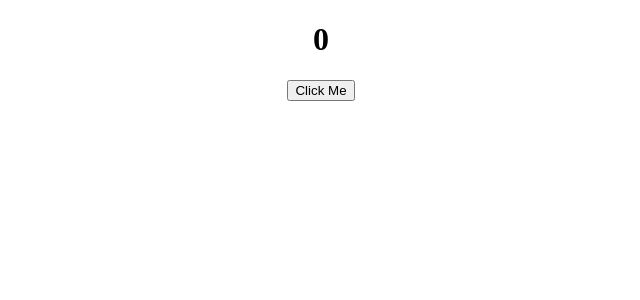
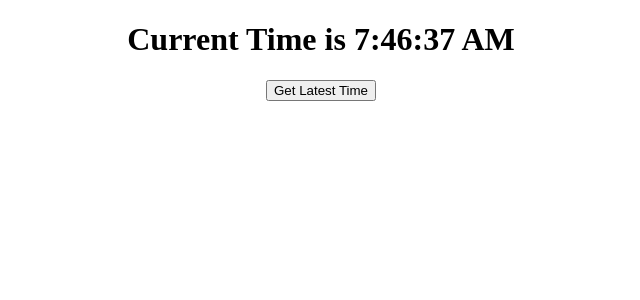
Before and after one commit to aayushjoshi129/Practice, a React (Create React App) app in the folder React_Tasks_Practice/thapa_tasks_app/: page / in a window 1280 px wide. Shown: the top 300 px of the page, without its empty margins (319-959 px from the left). Built offline with nearby package versions, Linux system fonts and the light colour scheme.

Commit message:
Eighth Task Completed Thapa_Technical (useStateHook to Get Latest Time)

```diff
--- /dev/null
+++ b/React_Tasks_Practice/thapa_tasks_app/src/Thapa_Technical_Tasks/GetTime/GetTime.js
@@ -0,0 +1,22 @@
+import React, { useState } from 'react'
+
+const GetTime = () => {
+
+  let newTime =new Date().toLocaleTimeString()
+  const [time, setTime] = useState(newTime)
+
+  const timeset = () => {
+    newTime = new Date().toLocaleTimeString();
+    setTime(newTime);
+  }
+  return (
+    <>
+      <h1 style={{ textAlign: "center" }}>Current Time is {time}</h1>
+      <div style={{display: 'flex' , justifyContent: 'center'}}>
+      <button onClick={timeset}>Get Latest Time</button>
+      </div>
+    </>
+  )
+}
+
+export default GetTime
--- a/React_Tasks_Practice/thapa_tasks_app/src/index.js
+++ b/React_Tasks_Practice/thapa_tasks_app/src/index.js
@@ -1,5 +1,5 @@
 import React from 'react'
 import ReactDOM from 'react-dom'
-import UseStateHook from './Thapa_Technical_Tasks/React_Hooks/UseStateHook'
+import GetTime from './Thapa_Technical_Tasks/GetTime/GetTime'
 
-ReactDOM.render(<UseStateHook/>, document.getElementById("root")) // Used App Component
+ReactDOM.render(<GetTime/>, document.getElementById("root")) // Used App Component
```
